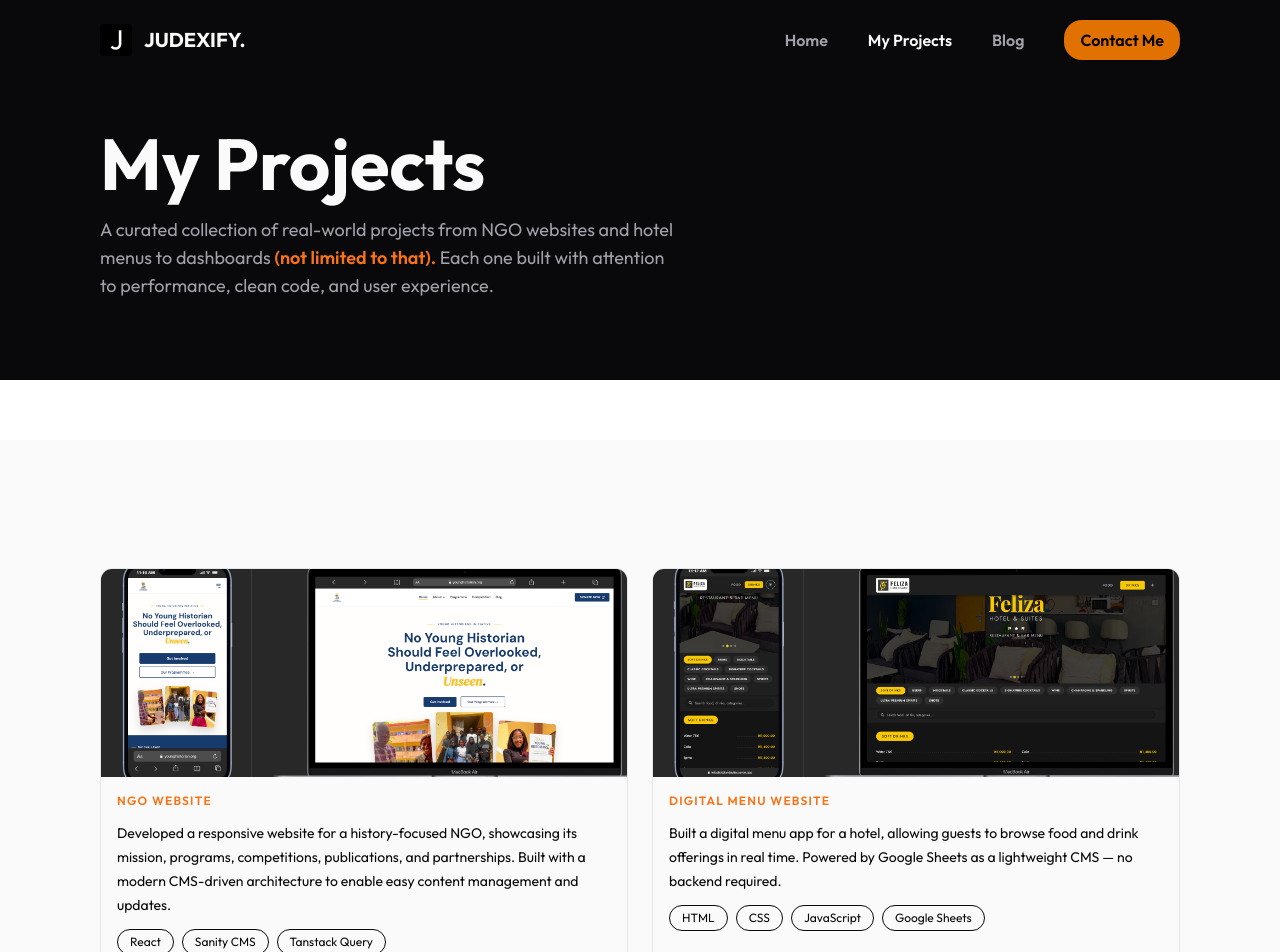
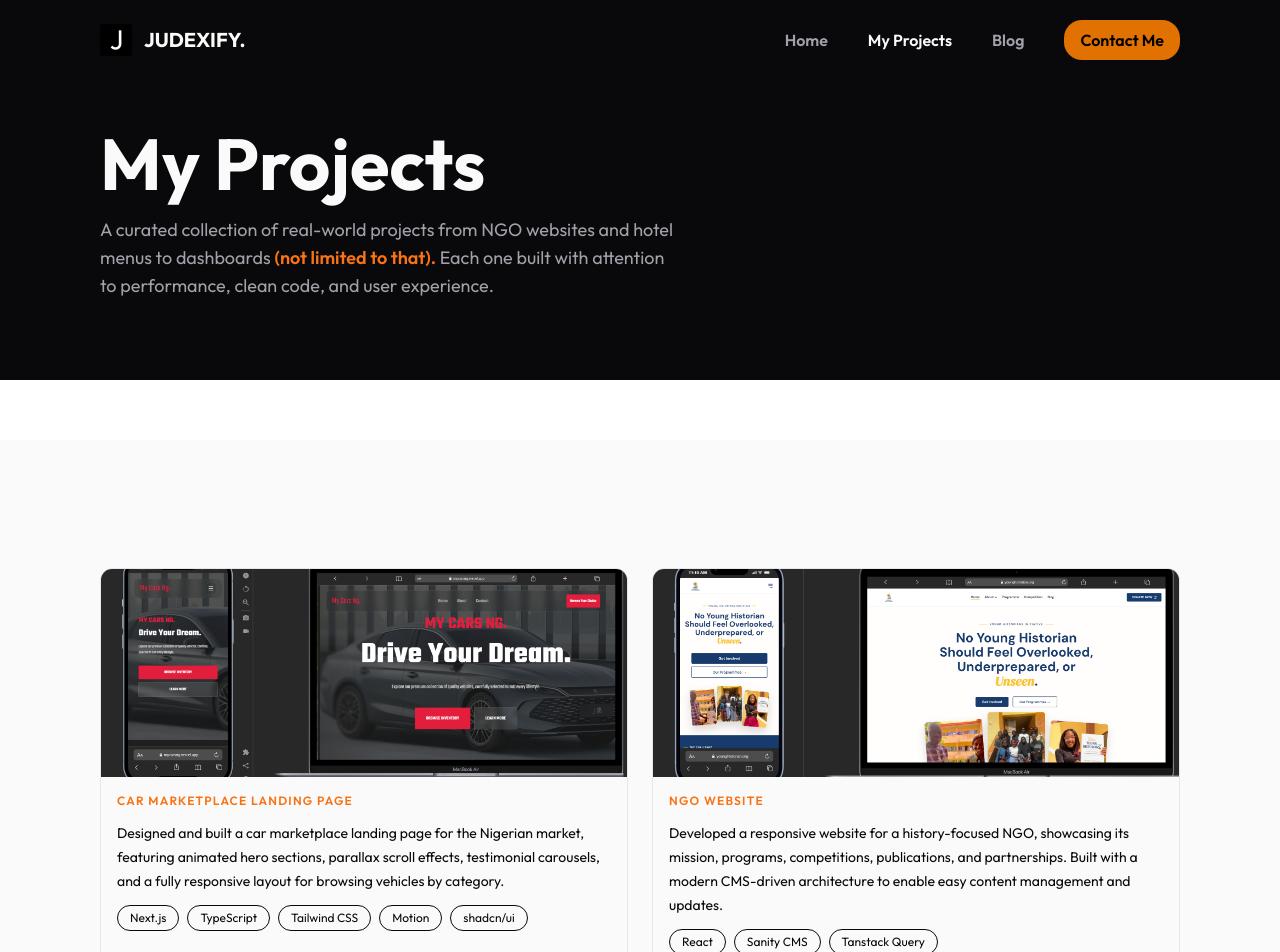
Before and after one commit to judexify/Judexify-Portfolio, a React (Vite) app: page /my-project in a window 1280 px wide. Shown: the top 952 px of the page. Built offline with nearby package versions, Linux system fonts and the light colour scheme.

Commit message:
added a new project

```diff
--- a/src/data.js
+++ b/src/data.js
@@ -1,6 +1,18 @@
 export const projects = [
   {
     uid: 1,
+    image: "/mycarsng-1.png",
+    alt: "My Cars Ng Car Marketplace Landing Page",
+    category: "CAR MARKETPLACE LANDING PAGE",
+    description:
+      "Designed and built a car marketplace landing page for the Nigerian market, featuring animated hero sections, parallax scroll effects, testimonial carousels, and a fully responsive layout for browsing vehicles by category.",
+    tag: ["Next.js", "TypeScript", "Tailwind CSS", "Motion", "shadcn/ui"],
+    latest: true,
+    link: "https://mycarsng.vercel.app/",
+  },
+
+  {
+    uid: 2,
     image: "/younghistorian-1.png",
     alt: "Young Historian Website on Mobile and Desktop View",
     category: "NGO WEBSITE",
@@ -11,7 +23,7 @@ export const projects = [
     link: "https://younghistorian.org",
   },
   {
-    uid: 2,
+    uid: 3,
     image: "/feliza-1.png",
     alt: "Feliza Digital Menu on Mobile and Desktop View",
     category: "DIGITAL MENU WEBSITE",
@@ -22,7 +34,7 @@ export const projects = [
     link: "https://felizahotelandsuites.vercel.app",
   },
   {
-    uid: 3,
+    uid: 4,
     image: "/oluperfecttech-1.png",
     alt: "Oluperfect Technology Solar Company Website",
     category: "SOLAR COMPANY WEBSITE",
@@ -33,7 +45,7 @@ export const projects = [
     link: "https://oluperfecttech.netlify.app/",
   },
   {
-    uid: 4,
+    uid: 5,
     image: "/Bynomi-1.png",
     alt: "Bynomo Web3 Landing Page",
     category: "WEB3 LANDING PAGE",
@@ -44,7 +56,7 @@ export const projects = [
     link: "https://judexify.github.io/Bynomo/",
   },
   {
-    uid: 5,
+    uid: 6,
     image: "/studydesk-1.png",
     alt: "StudyDesk Personal Semester Dashboard",
     category: "PRODUCTIVITY APP",
@@ -55,7 +67,7 @@ export const projects = [
     link: "https://studydesk-rose.vercel.app/dashboard",
   },
   {
-    uid: 6,
+    uid: 7,
     image: "/pugzverse-1.png",
     alt: "Pugsverse Memecoin Website",
     category: "MEMECOIN LANDING PAGE",
```
Also changed, not shown: public/mycarsng-1.png (added).
